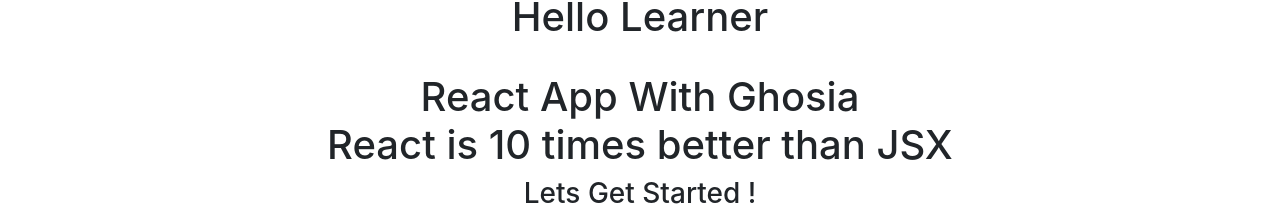
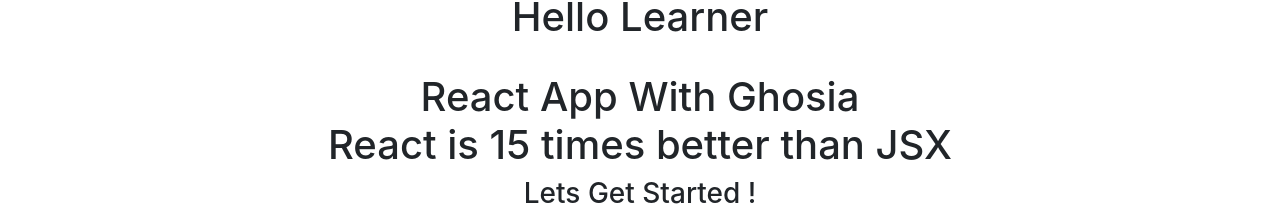
Before and after one commit to ghosiajaved/React, a React (Create React App) app: page / in a window 1280 px wide. Shown: the part 196-415 px from the top of the page. Built offline with nearby package versions, Linux system fonts and the light colour scheme.

Commit message:
Changed react statement

```diff
--- a/src/App.js
+++ b/src/App.js
@@ -39,7 +39,7 @@ function App() {
           <div className='intro'>
             <h1>Hello {name}</h1><br></br>
             <h1>React App With Ghosia <br></br>
-              React is {5 + 5} times better than JSX</h1>
+              React is {10 + 5} times better than JSX</h1>
             <h3>{text}</h3>
             <p>This is my first react app and
               I am happy to work on it</p>
```
